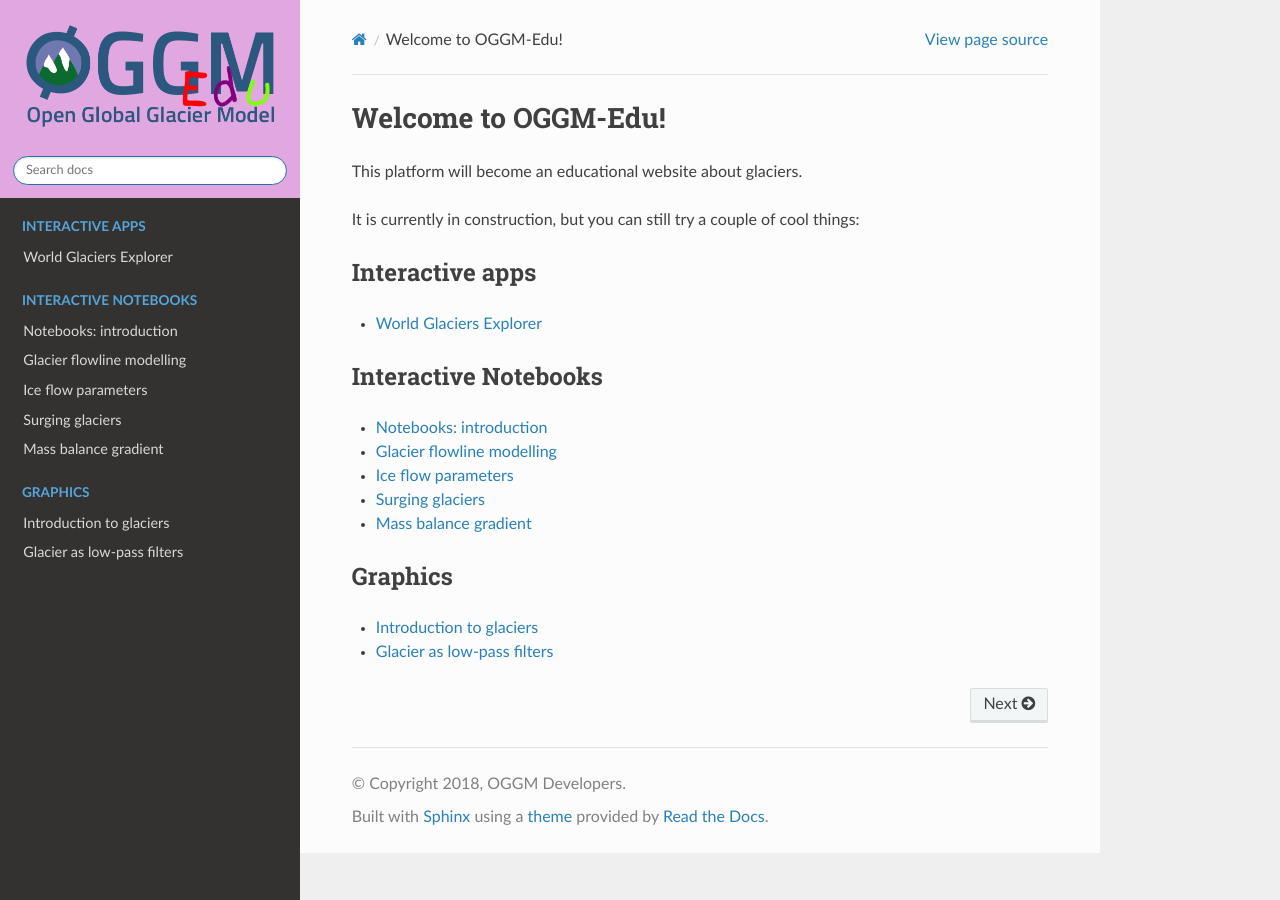
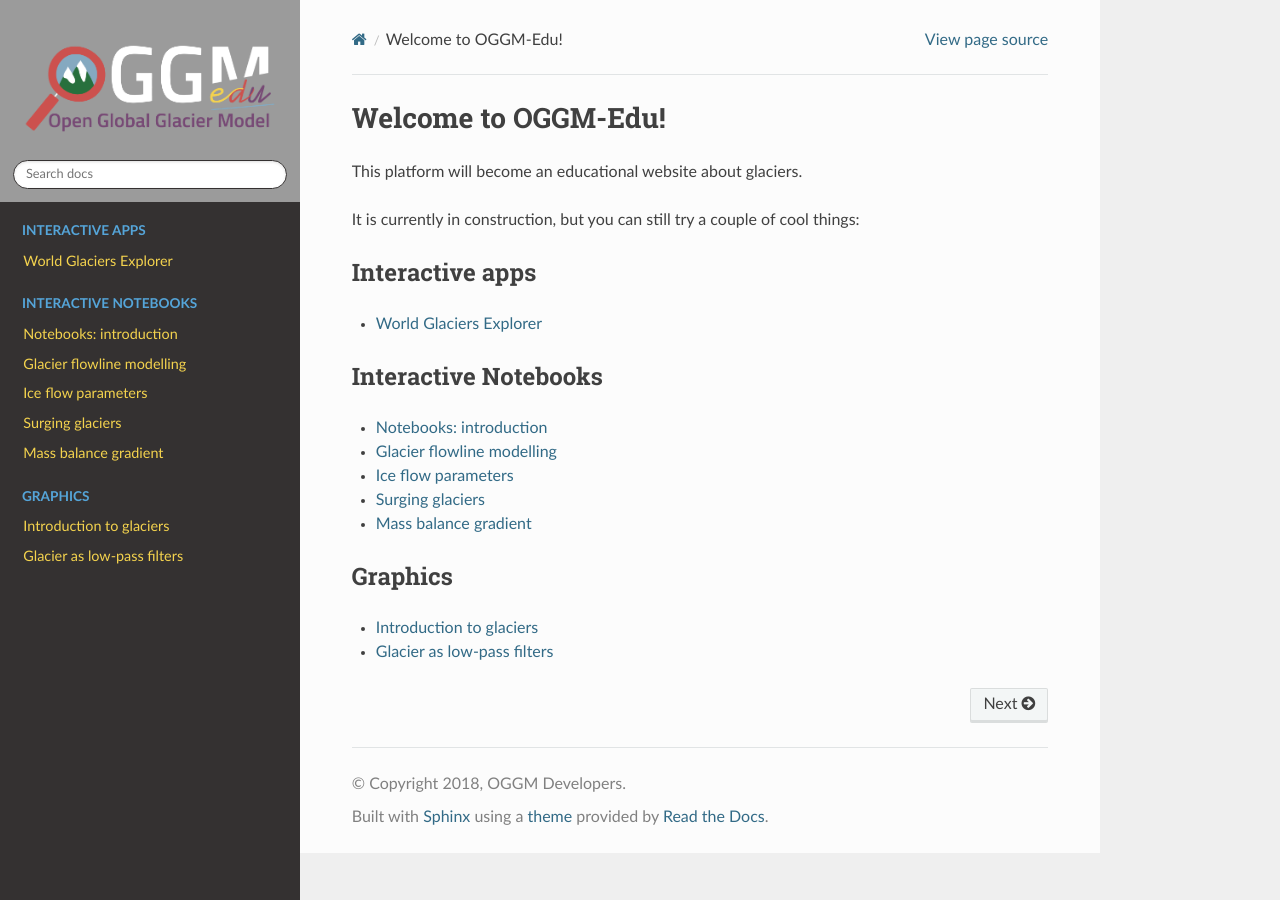
Before and after one commit to OGGM/oggm-edu, a Sphinx documentation site: the page built from docs/index.rst, in a window 1280 px wide. Built offline with Sphinx 7.4.7 and the Read the Docs theme 2.0.0, drawn with Linux system fonts in a browser that asks for light colours; the version number is read from the project's files by our own code.

Commit message:
new logo,newlayout

```diff
--- a/docs/_static/style.css
+++ b/docs/_static/style.css
@@ -1,13 +1,44 @@
 @import url("theme.css");
 
 .wy-side-nav-search {
-  background-color: #e1a7e0;
+  background-color: #9b9b9b;
+}
+
+
+.wy-nav-top {
+  background-color: #9b9b9b;
 }
 
 .wy-side-nav-search>div.version {
   display: none;
 }
 
-.wy-nav-top {
-  background-color: #e1a7e0;
+.wy-nav-side {
+    color: #cc514c;
 }
+
+.wy-menu-vertical a {
+    display: inline-block;
+    line-height: 18px;
+    padding: .4045em 1.618em;
+    display: block;
+    position: relative;
+    font-size: 90%;
+    color: #f4d34e;
+}
+
+.wy-side-nav-search input[type="text"] {
+    width: 100%;
+    border-radius: 50px;
+    padding: 6px 12px;
+    border-color: #343131;
+}
+
+a {
+    color: #326a86;
+    cursor: pointer;
+}
+
+a:hover {
+    color: #85a9c1;
+}
```
Also changed, not shown: docs/_static/logo.png.
